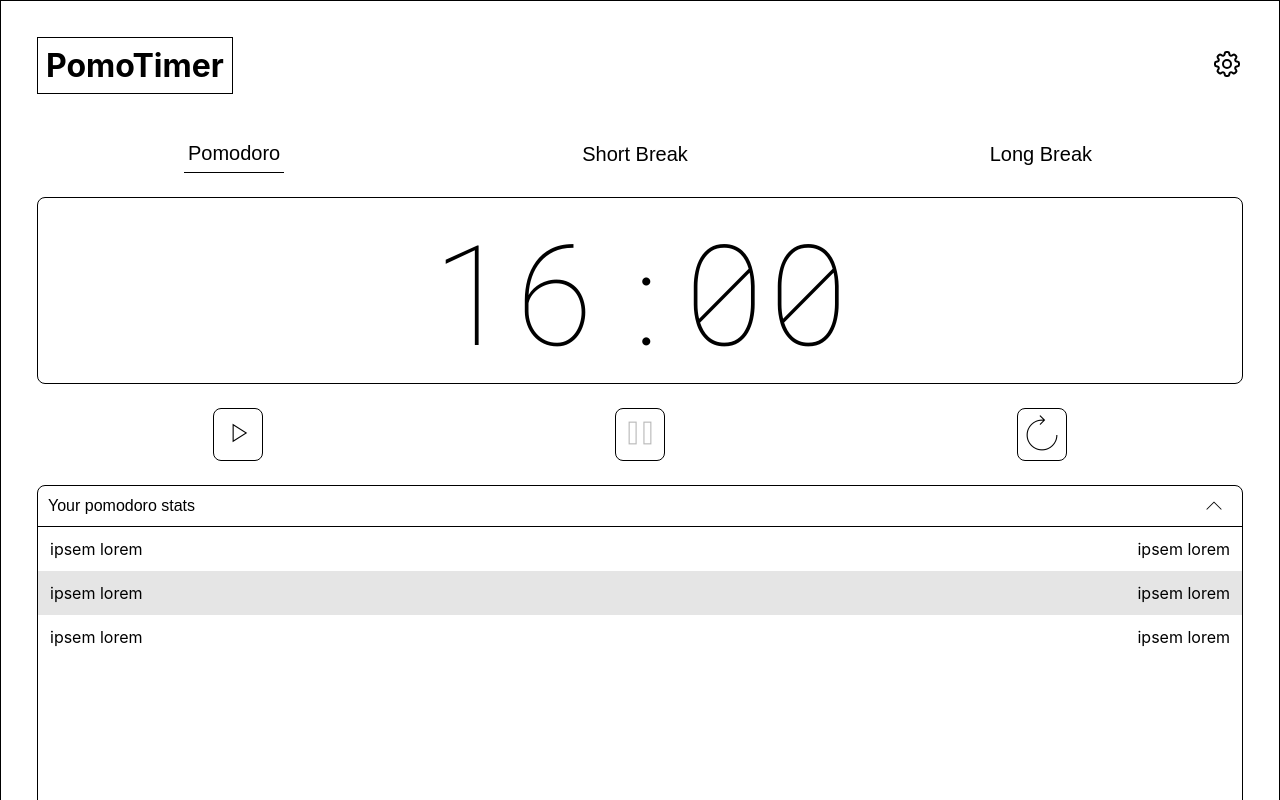
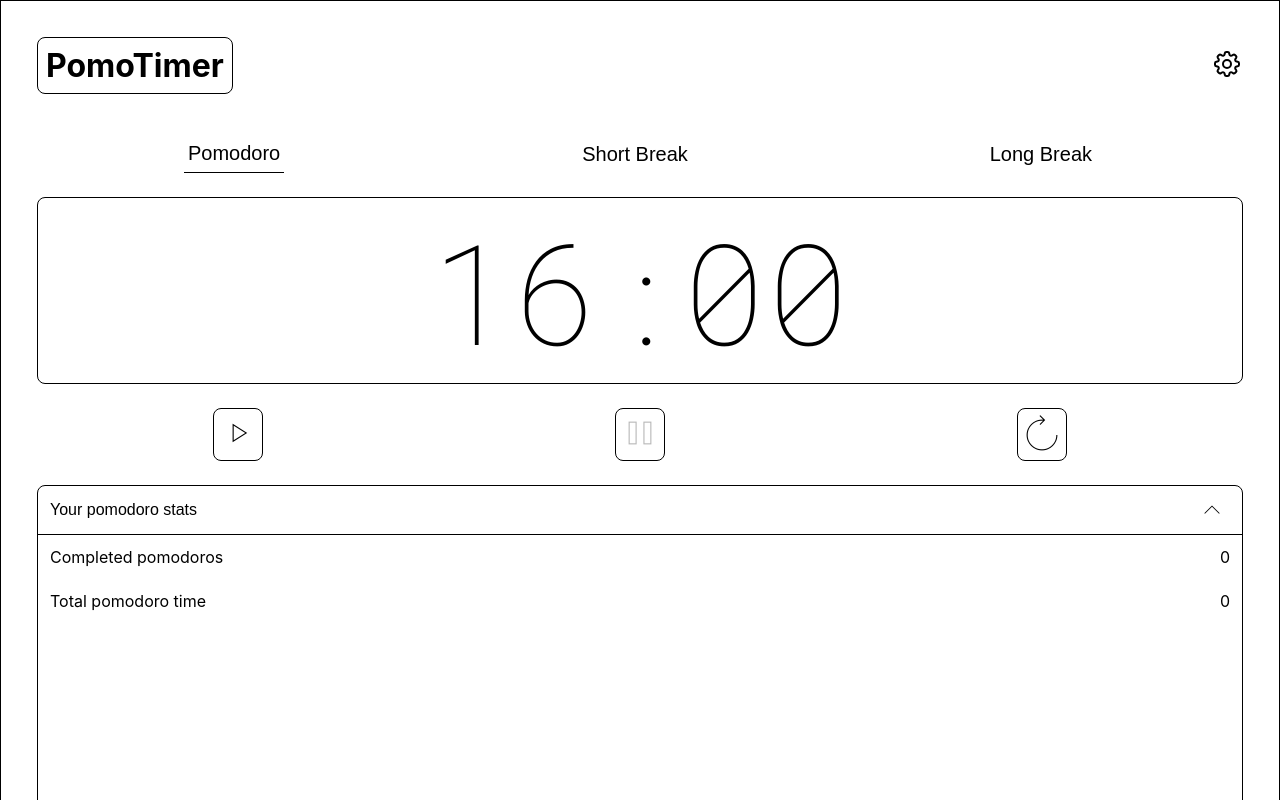
Before and after one commit to andythefan1/pomodoro-timer, a React (Create React App) app: page / in a window 1280 px wide. Shown: the top 800 px of the page. Built offline with nearby package versions, Linux system fonts and the light colour scheme.

Commit message:
refactoring accordion table

```diff
--- a/src/components/Accordion/index.jsx
+++ b/src/components/Accordion/index.jsx
@@ -1,30 +1,14 @@
 import ExpandToggle from '../ExpandToggle';
-import AccordionContainer from '../AccordionContainer';
-import AccordionRow from '../AccordionRow';
+import Table from '../Table';
 import './styles.css';
 
-export default function Accordion({ isOpen, header, onClick }) {
+export default function Accordion({ isOpen, header, body, onClick }) {
 	return (
 		<div className='accordion'>
 			<ExpandToggle isExpanded={isOpen} onClick={onClick}>
 				{header}
 			</ExpandToggle>
-			{isOpen && (
-				<AccordionContainer>
-					<AccordionRow>
-						<div>ipsem lorem</div>
-						<div>ipsem lorem</div>
-					</AccordionRow>
-					<AccordionRow>
-						<div>ipsem lorem</div>
-						<div>ipsem lorem</div>
-					</AccordionRow>
-					<AccordionRow>
-						<div>ipsem lorem</div>
-						<div>ipsem lorem</div>
-					</AccordionRow>
-				</AccordionContainer>
-			)}
+			{isOpen && <Table body={body}></Table>}
 		</div>
 	);
 }
--- a/src/components/AccordionContainer/index.jsx
+++ /dev/null
@@ -1,5 +0,0 @@
-import './styles.css';
-
-export default function AccordionContainer({ children }) {
-	return <ul className='accordion-container'>{children}</ul>;
-}
--- a/src/components/AccordionContainer/styles.css
+++ /dev/null
@@ -1,7 +0,0 @@
-.accordion-container {
-	min-height: 40rem;
-}
-
-.accordion-container li:nth-child(2) {
-	background-color: rgba(0, 0, 0, 0.1);
-}
--- a/src/components/AccordionRow/index.jsx
+++ /dev/null
@@ -1,5 +0,0 @@
-import './styles.css';
-
-export default function AccordionRow({ children }) {
-	return <li className='accordion-row'>{children}</li>;
-}
--- a/src/components/AccordionRow/styles.css
+++ /dev/null
@@ -1,6 +0,0 @@
-.accordion-row {
-	display: flex;
-	justify-content: space-between;
-	padding: 1.2rem;
-	font-size: 1.6rem;
-}
--- a/src/components/AppHeader/styles.css
+++ b/src/components/AppHeader/styles.css
@@ -1,5 +1,6 @@
 .app-header-logo {
 	border: 1px solid black;
+	border-radius: 8px;
 	padding: 0.8rem;
 	font-size: 3.2rem;
 }
--- a/src/components/ControlGroup/index.jsx
+++ b/src/components/ControlGroup/index.jsx
@@ -2,9 +2,6 @@ import ControlButton from '../ControlButton';
 import './styles.css';
 
 export default function ControlGroup({ controls, onClick }) {
-	Object.entries(controls).forEach((control) => {
-		console.log(control);
-	});
 	return (
 		<div className='control-group'>
 			{Object.entries(controls).map(([action, control]) => (
--- a/src/components/ExpandToggle/styles.css
+++ b/src/components/ExpandToggle/styles.css
@@ -3,7 +3,7 @@
 	justify-content: space-between;
 	align-items: center;
 	border-bottom: 1px solid black;
-	padding: 0.2rem 1rem;
+	padding: 0.6rem 1.2rem;
 	font-size: 1.6rem;
 	width: 100%;
 }
--- a/src/components/PomodoroTimer/index.jsx
+++ b/src/components/PomodoroTimer/index.jsx
@@ -8,23 +8,18 @@ import Accordion from '../Accordion';
 import './styles.css';
 
 export default function PomodoroTimer() {
-	const controls = {
-		play: { icon: 'play_arrow', disabled: false },
-		pause: { icon: 'pause', disabled: true },
-		restart: { icon: 'forward_media', disabled: false },
-	};
-
+	// eventually implement custom durations
 	const [defaultPomoDuration, setDefaultPomoDuration] = useState(20);
 	const [defaultLongBreakDuration, setDefaultLongBreakDuration] = useState(10);
 	const [defaultShortBreakDuration, setDefaultShortBreakDuration] = useState(5);
+
+	const [timerDuration, setTimerDuration] = useState(defaultPomoDuration);
 
 	const [timerMode, setTimerMode] = useState('Pomodoro');
 	const [timerActive, setTimerActive] = useState(false);
 	const [accordionIsOpen, setAccordionIsOpen] = useState(true);
 	const [timeRemaining, setTimeRemaining] = useState('16:00');
-	const [timerControls, setTimerControls] = useState(controls);
 
-	const [timerDuration, setTimerDuration] = useState(defaultPomoDuration);
 	const [totalCompletedPomos, setTotalCompletedPomos] = useState(0);
 	const [totalCompletedTime, setTotalCompletedTime] = useState(0);
 
@@ -46,10 +41,17 @@ export default function PomodoroTimer() {
 		}
 	};
 
-	controls['play'].disabled = timerActive;
-	controls['pause'].disabled = !timerActive;
+	const controls = {
+		play: { icon: 'play_arrow', disabled: timerActive ? true : false },
+		pause: { icon: 'pause', disabled: timerActive ? false : true },
+		restart: { icon: 'forward_media', disabled: false },
+	};
 
-	console.log(timerActive, controls);
+	const timerStats = {
+		completedPomos: { text: 'Completed pomodoros', count: totalCompletedPomos },
+		totalPomoTime: { text: 'Total pomodoro time', count: totalCompletedTime },
+	};
+
 	return (
 		<div className='pomodoro-timer'>
 			<Header></Header>
@@ -65,6 +67,7 @@ export default function PomodoroTimer() {
 			></ControlGroup>
 			<Accordion
 				header={'Your pomodoro stats'}
+				body={timerStats}
 				isOpen={accordionIsOpen}
 				onClick={handleToggleAccordion}
 			></Accordion>
--- /dev/null
+++ b/src/components/Table/index.jsx
@@ -0,0 +1,16 @@
+import './styles.css';
+
+export default function Table({ body }) {
+	const generateRows = (body) => {
+		return Object.entries(body).map(([data, value]) => (
+			<div className='table-row' key={data}>
+				<div className='table-cell'>{value.text}</div>
+				<div>{value.count}</div>
+			</div>
+		));
+	};
+
+	const rows = generateRows(body);
+
+	return <div className='table'>{rows}</div>;
+}
--- /dev/null
+++ b/src/components/Table/styles.css
@@ -0,0 +1,12 @@
+.table {
+	min-height: 40rem;
+	display: flex;
+	flex-direction: column;
+	font-size: 1.6rem;
+}
+
+.table-row {
+	display: flex;
+	padding: 1.2rem;
+	justify-content: space-between;
+}
```
Also changed, not shown: src/utils/constants.js (added).
